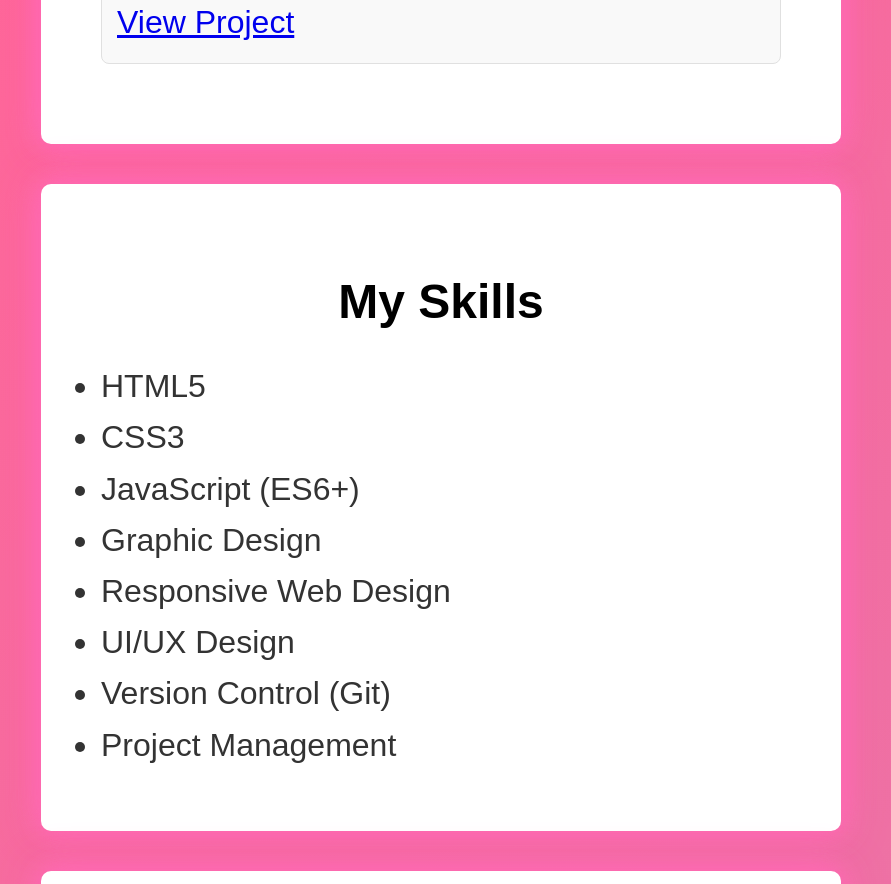
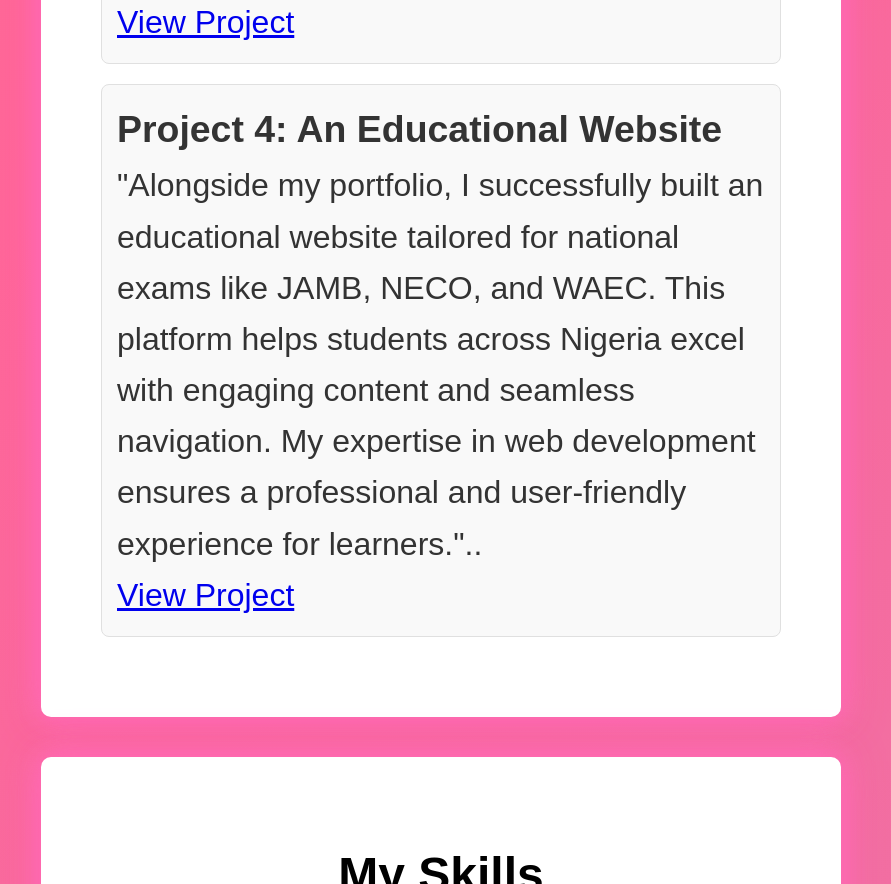
Before and after one commit to JCreativ/Olatunde-Jeremiah-_CEO-Nextwave-Digitals-, a plain HTML site: page index.html in a window 1280 px wide. Shown: the part 2322-3206 px from the top of the page, without its empty margins (199-1090 px from the left). Drawn offline with Linux system fonts and the light colour scheme.

Commit message:
Update index.html

```diff
--- a/index.html
+++ b/index.html
@@ -48,6 +48,12 @@
             <p>I developed a complete calculator concept, including its functionality, user interface, and promotional materials..</p>
             <a href="https://jcreativ.github.io/Casio_Calculator/">View Project</a>
         </div>
+ <div class="project-card">
+            <h3>Project 4: An Educational Website </h3>
+            <p>"Alongside my portfolio, I successfully built an educational website tailored for national exams like JAMB, NECO, and WAEC. This platform helps students across Nigeria excel with engaging content and seamless navigation. My expertise in web development ensures a professional and user-friendly experience for learners."..</p>
+            <a href="https://jcreativ.github.io/BIA-Official-website-/">View Project</a>
+        </div>
+
 
     </section>
 
```
